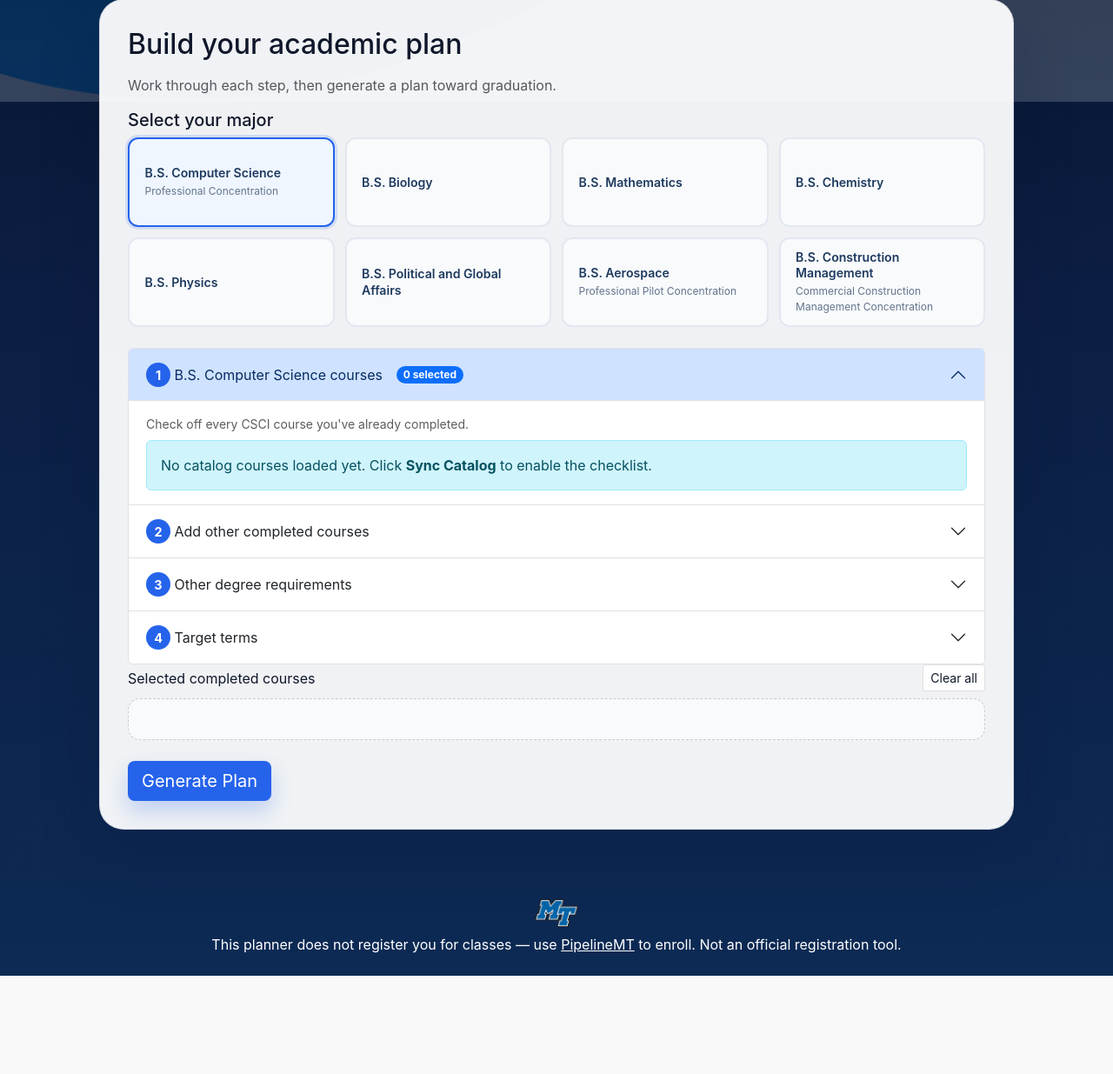
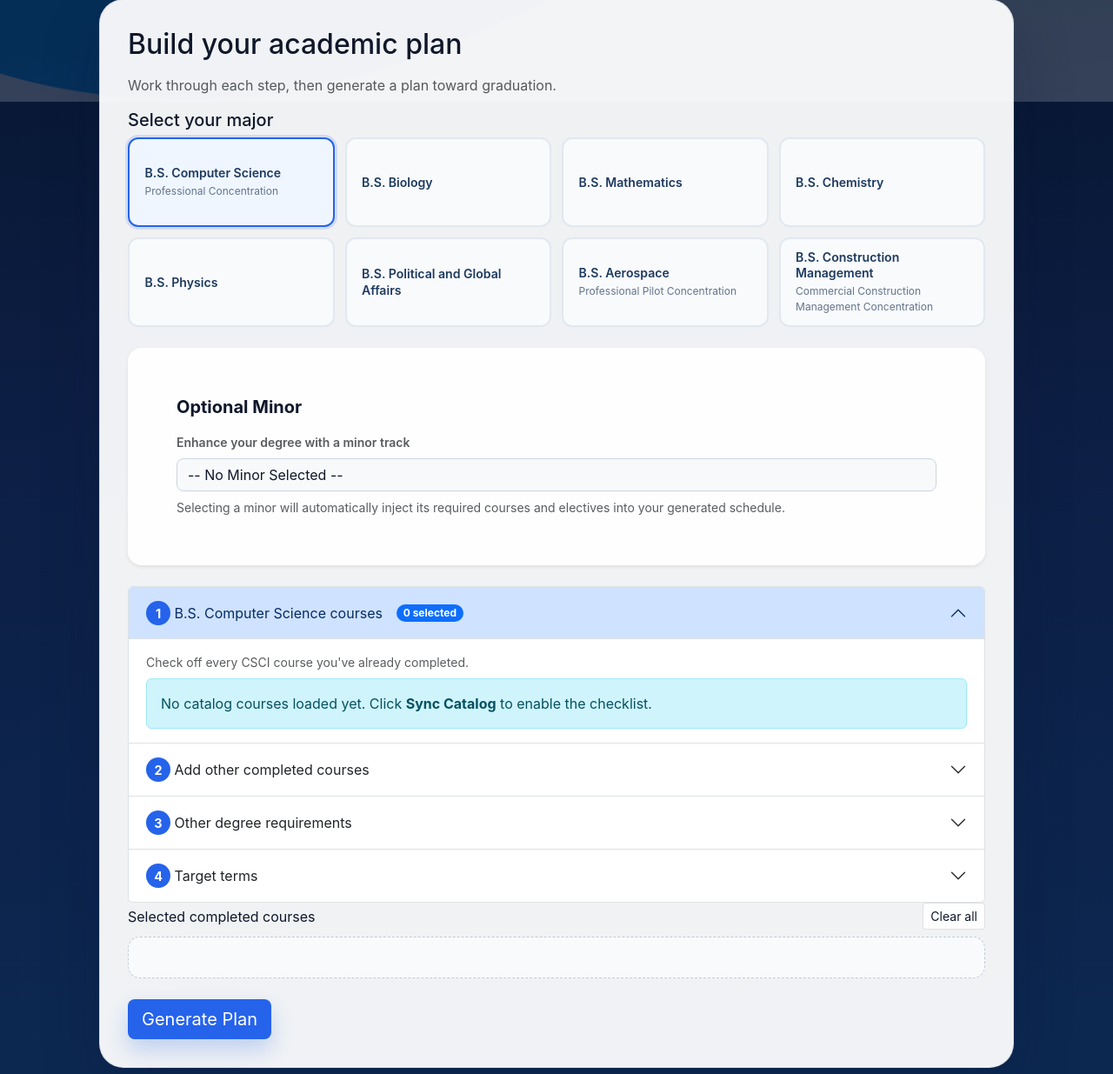
Before and after one commit to stevenGGG23/MTSU-GradPath, a Flask app: page / in a window 1280 px wide. Shown: the part 303-1538 px from the top of the page at 87% size. Before the commit the page ends 1425 px from the top, so only its background shows below. Run offline with Flask 3, Linux system fonts and the light colour scheme; data that the repository does not hold is empty; some libraries are stand-ins or nearby versions.

Commit message:
Add optional minor selection to index.html
Added a section for selecting an optional minor in the degree form, including a dropdown for available minors and a description.

```diff
--- a/templates/index.html
+++ b/templates/index.html
@@ -36,7 +36,24 @@
             {% endfor %}
           </div>
         </div>
-
+<!-- Add this inside the main form in index.html, near the Major selection -->
+<div class="card shadow-sm mb-4 border-0 rounded-4">
+    <div class="card-body p-4">
+        <h5 class="fw-bold mb-3">Optional Minor</h5>
+        <label for="selected_minor" class="form-label text-muted small fw-semibold">Enhance your degree with a minor track</label>
+        <select class="form-select rounded-3 bg-light" name="selected_minor" id="selected_minor">
+            <option value="">-- No Minor Selected --</option>
+            {% if minors %}
+                {% for key, minor in minors.items() %}
+                    <option value="{{ key }}">{{ minor.name }} ({{ minor.total_credits_required }} hrs)</option>
+                {% endfor %}
+            {% endif %}
+        </select>
+        <div class="form-text mt-2 small text-muted">
+            Selecting a minor will automatically inject its required courses and electives into your generated schedule.
+        </div>
+    </div>
+</div>
         <div class="accordion" id="plannerAccordion">
 
           <div class="accordion-item">
```
